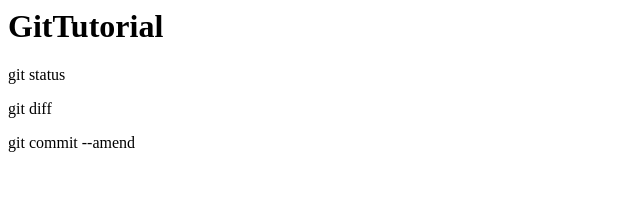
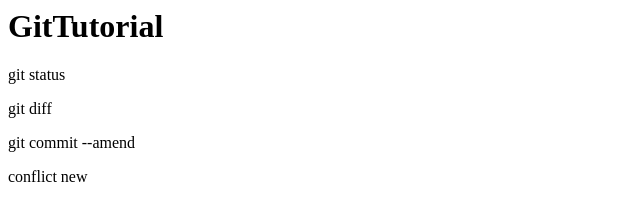
Before and after one commit to WinMohMoh/git_tutorial_bak, a plain HTML site: page index.html in a window 1280 px wide. Shown: the full height of the page, 0-640 px from the left. Drawn offline with Linux system fonts and the light colour scheme.

Commit message:
conflict 2 added

```diff
--- a/index.html
+++ b/index.html
@@ -2,3 +2,4 @@
 <p>git status</p>
 <p>git diff</p>
 <p>git commit --amend</p>
+<p>conflict new<p>
```
